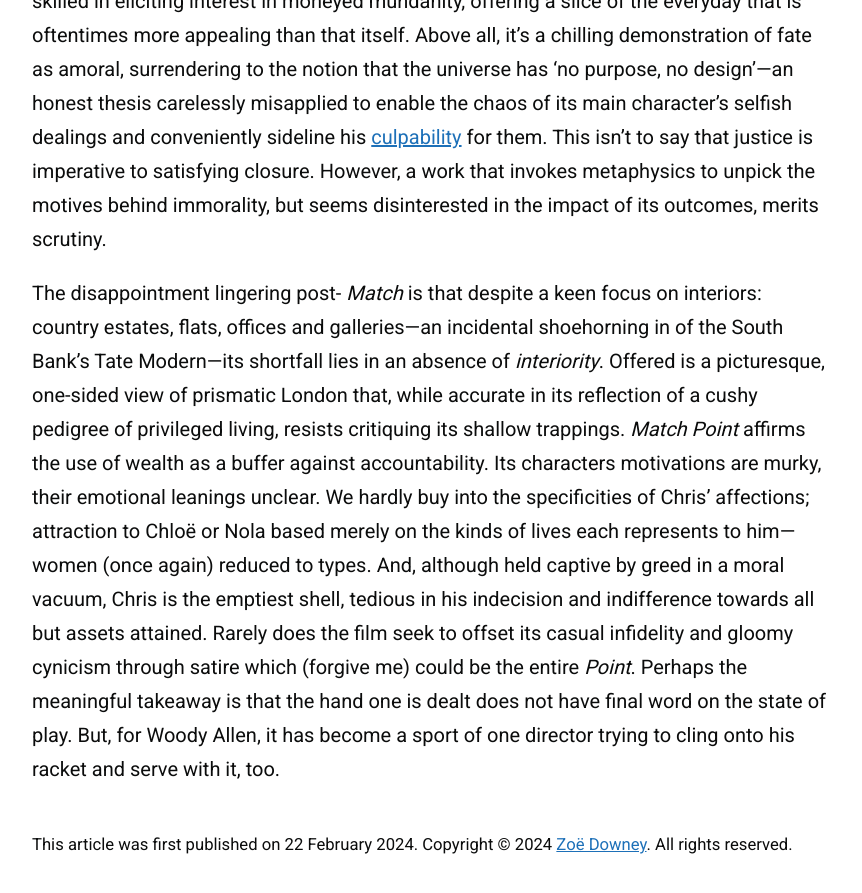
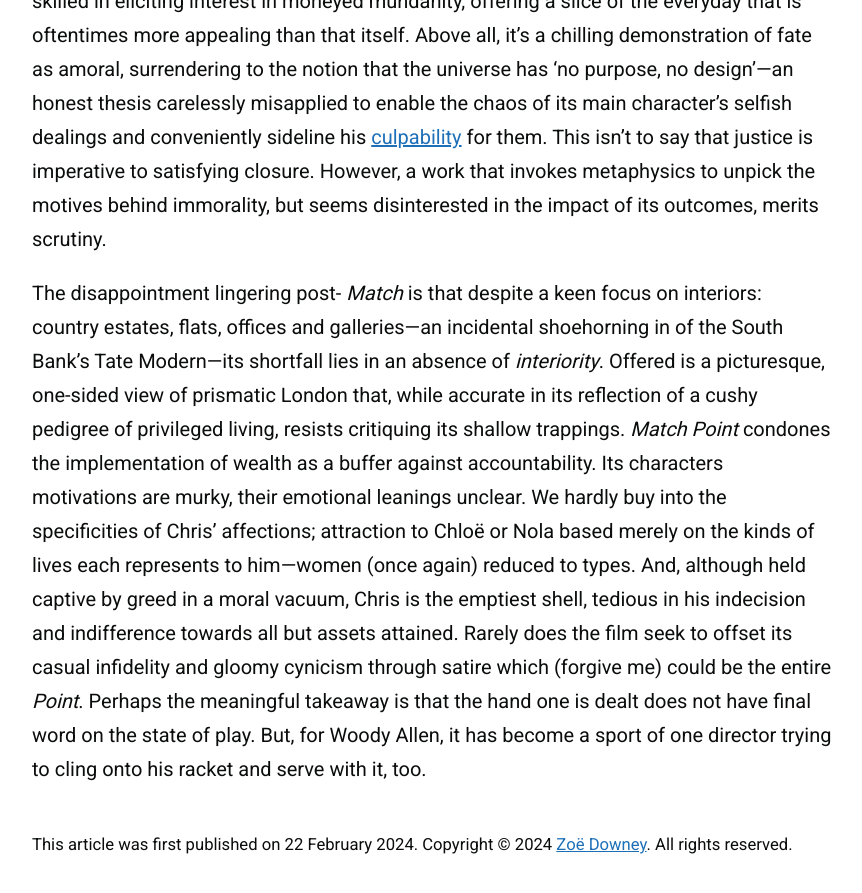
Before and after one commit to zoeurl/zoedowney.github.io, a Jekyll site: the page built from _posts/2024-2-22-match-point.md, in a window 1280 px wide and 900 px high, scrolled down 3034 px. Shown: the top 893 px of the window, without its empty margins (208-1070 px from the left). Built offline with Jekyll 4.4.1, drawn with Linux system fonts in a browser that asks for light colours.

Commit message:
Update 2024-2-22-match-point.md

```diff
--- a/_posts/2024-2-22-match-point.md
+++ b/_posts/2024-2-22-match-point.md
@@ -23,4 +23,4 @@
 
 It is on this essential, but tiresome, male conflict that _Match Point_ rests: does our protagonist choose wealth, standing and security tethered to a lukewarm coupling, or sacrifice it all for a less fortunate woman who tempts him via her sirenesque, sexual magnetism? Without delving into twists (of which there are a predictable few), it's a big ask to sympathise with such a boyish predicament, or the ludicrous final act it unfurls. Still, _Match Point_ is sharper around the edges than Allen’s previous catalogue. It’s a cool and hollow piece, emptied of heart, but perhaps more faithful to life for it. Allen remains skilled in eliciting interest in moneyed mundanity, offering a slice of the everyday that is oftentimes more appealing than that itself. Above all, it’s a chilling demonstration of fate as amoral, surrendering to the notion that the universe has ‘no purpose, no design’—an honest thesis carelessly misapplied to enable the chaos of its main character’s selfish dealings and conveniently sideline his [culpability](https://www.theguardian.com/film/2023/sep/08/woody-allen-venice-applause-metoo) for them. This isn't to say that justice is imperative to satisfying closure. However, a work that invokes metaphysics to unpick the motives behind immorality, but seems disinterested in the impact of its outcomes, merits scrutiny.
 
-The disappointment lingering post- _Match_ is that despite a keen focus on interiors: country estates, flats, offices and galleries—an incidental shoehorning in of the South Bank’s Tate Modern—its shortfall lies in an absence of _interiority_. Offered is a picturesque, one-sided view of prismatic London that, while accurate in its reflection of a cushy pedigree of privileged living, resists critiquing its shallow trappings. _Match Point_ affirms the use of wealth as a buffer against accountability. Its characters motivations are murky, their emotional leanings unclear. We hardly buy into the specificities of Chris’ affections; attraction to Chloë or Nola based merely on the kinds of lives each represents to him—women (once again) reduced to types. And, although held captive by greed in a moral vacuum, Chris is the emptiest shell, tedious in his indecision and indifference towards all but assets attained. Rarely does the film seek to offset its casual infidelity and gloomy cynicism through satire which (forgive me) could be the entire _Point_. Perhaps the meaningful takeaway is that the hand one is dealt does not have final word on the state of play. But, for Woody Allen, it has become a sport of one director trying to cling onto his racket and serve with it, too.
+The disappointment lingering post- _Match_ is that despite a keen focus on interiors: country estates, flats, offices and galleries—an incidental shoehorning in of the South Bank’s Tate Modern—its shortfall lies in an absence of _interiority_. Offered is a picturesque, one-sided view of prismatic London that, while accurate in its reflection of a cushy pedigree of privileged living, resists critiquing its shallow trappings. _Match Point_ condones the implementation of wealth as a buffer against accountability. Its characters motivations are murky, their emotional leanings unclear. We hardly buy into the specificities of Chris’ affections; attraction to Chloë or Nola based merely on the kinds of lives each represents to him—women (once again) reduced to types. And, although held captive by greed in a moral vacuum, Chris is the emptiest shell, tedious in his indecision and indifference towards all but assets attained. Rarely does the film seek to offset its casual infidelity and gloomy cynicism through satire which (forgive me) could be the entire _Point_. Perhaps the meaningful takeaway is that the hand one is dealt does not have final word on the state of play. But, for Woody Allen, it has become a sport of one director trying to cling onto his racket and serve with it, too.
```
